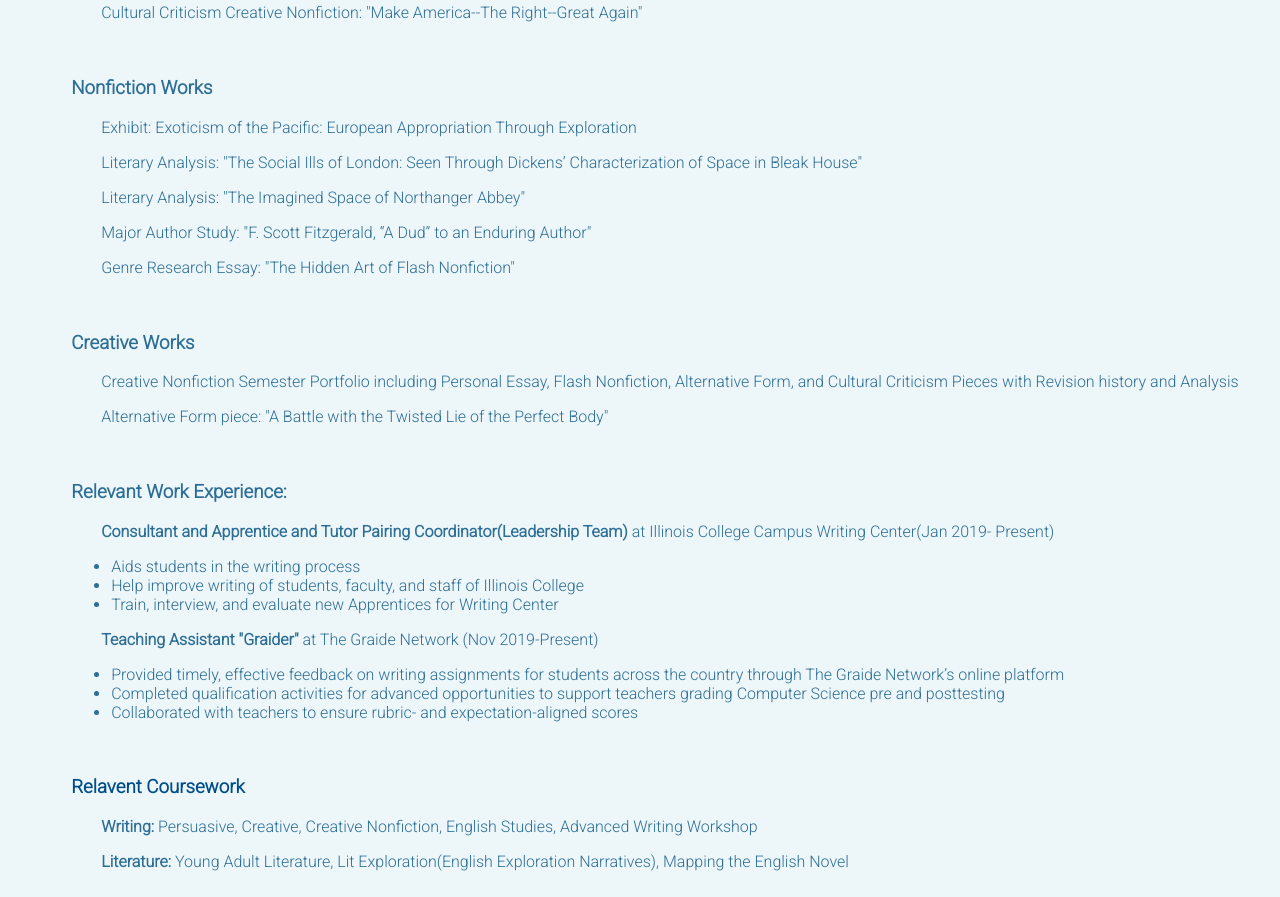
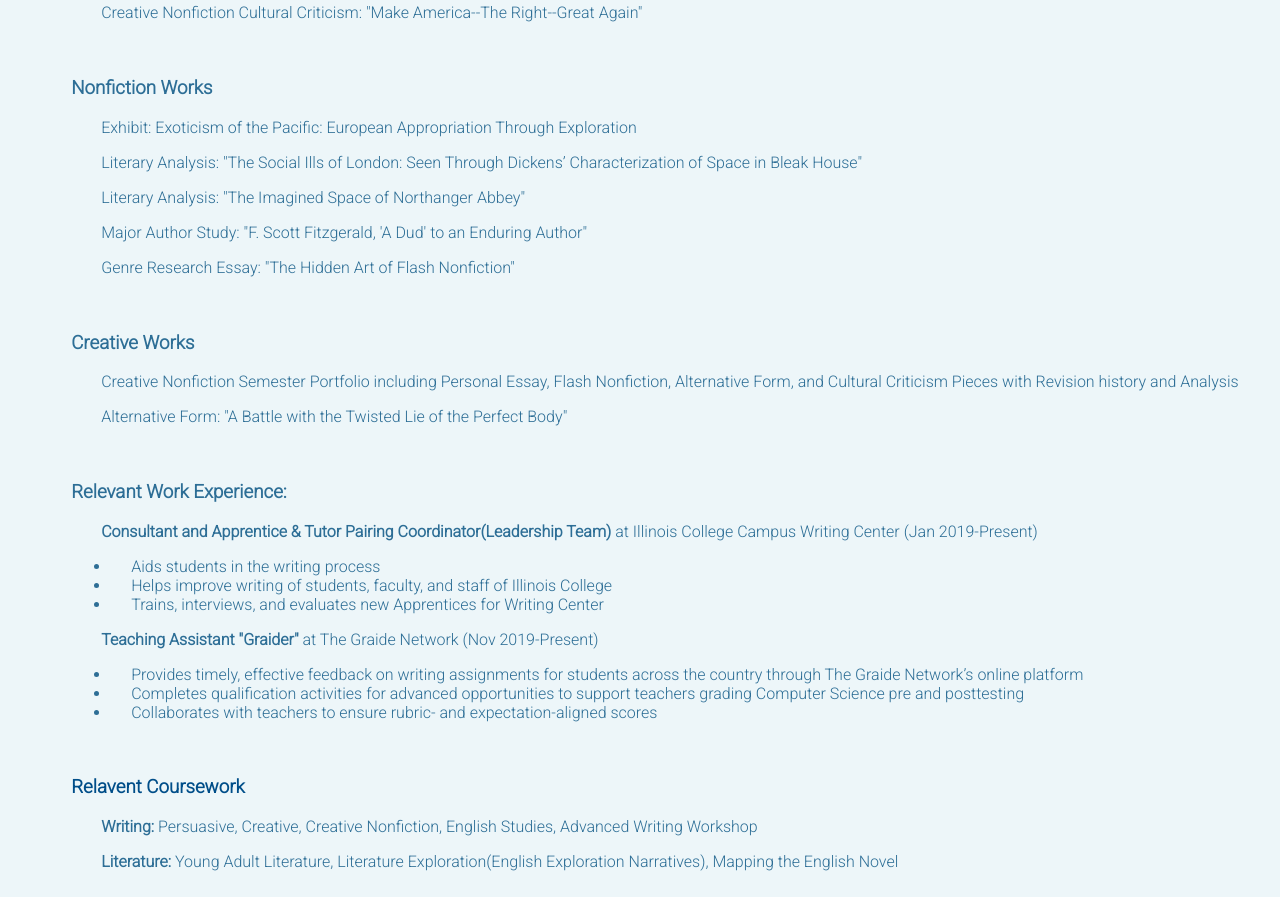
Before and after one commit to madisonniederer/porfolio, a plain HTML site: page ENG.html in a window 1280 px wide. Shown: the part 269-1166 px from the top of the page. Drawn offline with Linux system fonts and the light colour scheme.

Commit message:
proofread

```diff
--- a/ENG.html
+++ b/ENG.html
@@ -23,7 +23,7 @@
             <h3 id="published">Published Works</h3>
                 <a href="Work\Wisdom Essay draft 2.pdf" target="_blank" rel="noopener noreferrer"><p>Wisdom Essay: "On Term Papers and Other Daunting Opponents"</p></a>
                 <a href="Work\Workshop 3.pdf" target="_blank" rel="noopener noreferrer"><p>Poetry: "The Wounded Deer"</p></a>
-                <a href="Work\Cultural Crit.pdf" target="_blank" rel="noopener noreferrer"><p>Cultural Criticism Creative Nonfiction: "Make America--The Right--Great Again"</p></a>
+                <a href="Work\Cultural Crit.pdf" target="_blank" rel="noopener noreferrer"><p>Creative Nonfiction Cultural Criticism: "Make America--The Right--Great Again"</p></a>
         </sect>
         <sect>
         <h3 id="nonfict">Nonfiction Works</h3>
@@ -33,34 +33,34 @@
                 <a href="Work\Assignment 2.pdf" target="_blank" rel="noopener noreferrer"><p>Literary Analysis: "The Social Ills of London:
                         Seen Through Dickens’ Characterization of Space in Bleak House"</p></a>
                 <a href="Work\Assignment 1.pdf" target="_blank" rel="noopener noreferrer"><p>Literary Analysis: "The Imagined Space of Northanger Abbey"</p></a>
-            <a href="Work\Author study essay final.pdf" target="_blank" rel="noopener noreferrer"><p>Major Author Study: "F. Scott Fitzgerald, “A Dud” to an Enduring Author"</p></a>
+            <a href="Work\Author study essay final.pdf" target="_blank" rel="noopener noreferrer"><p>Major Author Study: "F. Scott Fitzgerald, 'A Dud' to an Enduring Author"</p></a>
             <a href="Work\Genre Research Essay Final Draft.pdf" target="_blank" rel="noopener noreferrer"><p>Genre Research Essay: "The Hidden Art of Flash Nonfiction"</p></a>
         </sect>
         <sect>
         <h3 id="creative">Creative Works</h3>
             <a href="Work\Portfolio.pdf" target="_blank" rel="noopener noreferrer"><p>Creative Nonfiction Semester Portfolio including Personal Essay,
                 Flash Nonfiction, Alternative Form, and Cultural Criticism Pieces with Revision history and Analysis</p></a>
-            <a href="Work\workshop 2 final draft.pdf" target="_blank" rel="noopener noreferrer"><p>Alternative Form piece: "A Battle with the Twisted Lie of the Perfect Body"</p></a>
+            <a href="Work\workshop 2 final draft.pdf" target="_blank" rel="noopener noreferrer"><p>Alternative Form: "A Battle with the Twisted Lie of the Perfect Body"</p></a>
         </sect>
         <sect>
         <h3 id="exp">Relevant Work Experience:</h3>
-        <p><b>Consultant and Apprentice and Tutor Pairing Coordinator(Leadership Team)</b> at Illinois College Campus Writing Center(Jan 2019- Present)</p>
+        <p><b>Consultant and Apprentice & Tutor Pairing Coordinator(Leadership Team)</b> at Illinois College Campus Writing Center (Jan 2019-Present)</p>
             <p><ul>
                 <li>Aids students in the writing process</li>
-                <li>Help improve writing of students, faculty, and staff of Illinois College</li>
-                <li>Train, interview, and evaluate new Apprentices for Writing Center</li>
+                <li>Helps improve writing of students, faculty, and staff of Illinois College</li>
+                <li>Trains, interviews, and evaluates new Apprentices for Writing Center</li>
             </ul></p>
         <p></p>
         <p><b>Teaching Assistant "Graider"</b> at The Graide Network (Nov 2019-Present)</p>
             <p><ul>
-                <li>Provided timely, effective feedback on writing assignments for students across the country through The Graide Network’s online platform</li>
-                <li>Completed  qualification activities for advanced opportunities to support teachers grading Computer Science pre and posttesting</li>
-                <li>Collaborated with  teachers to ensure rubric- and expectation-aligned scores</li>
+                <li>Provides timely, effective feedback on writing assignments for students across the country through The Graide Network’s online platform</li>
+                <li>Completes  qualification activities for advanced opportunities to support teachers grading Computer Science pre and posttesting</li>
+                <li>Collaborates with  teachers to ensure rubric- and expectation-aligned scores</li>
             </ul></p></sect>
         <sect>
             <h3 class="sect-head">Relavent Coursework</h3>
             <p><b>Writing:</b> Persuasive, Creative, Creative Nonfiction, English Studies, Advanced Writing Workshop</p>
-            <p><b>Literature:</b> Young Adult Literature, Lit Exploration(English Exploration Narratives), Mapping the English Novel</p>
+            <p><b>Literature:</b> Young Adult Literature, Literature Exploration(English Exploration Narratives), Mapping the English Novel</p>
         </sect>
         </info-bod>
     </body>
--- a/secondarystyle.css
+++ b/secondarystyle.css
@@ -9,6 +9,9 @@ info-bod{
 p{
    text-indent: 30px;
 }
+ul {
+    text-indent: 20px;
+}
 sect{
     display: block;
     position: relative;
```
Also changed, not shown: CS.html (+8 -8 lines), ENG-1.html (deleted, +0 -17 lines), index.html (+11 -11 lines).
